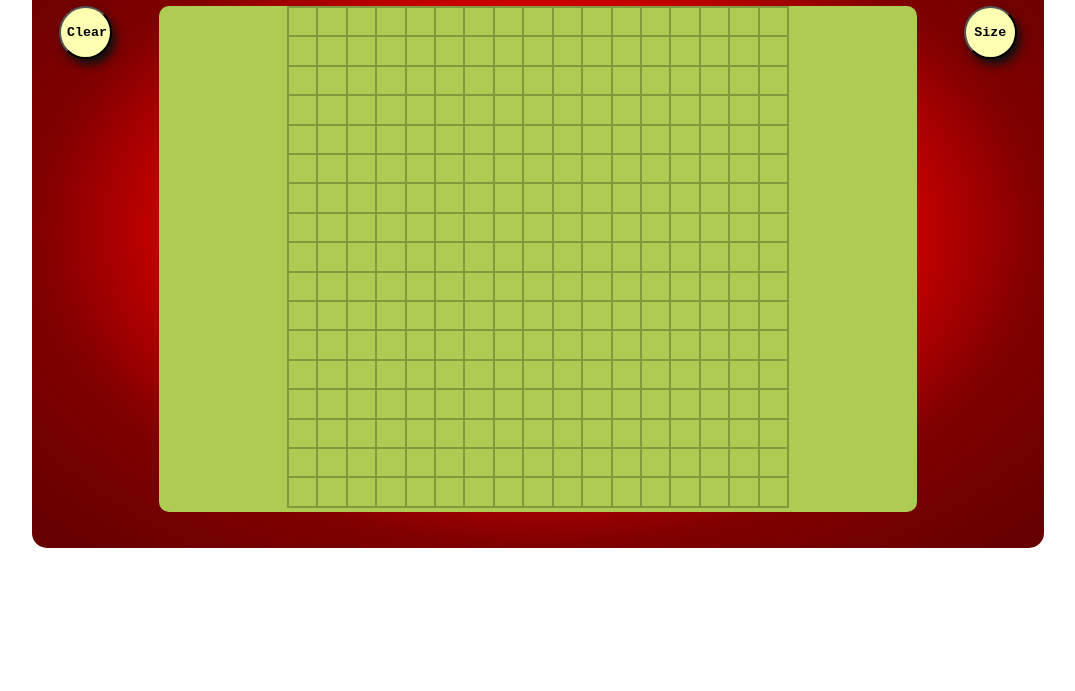
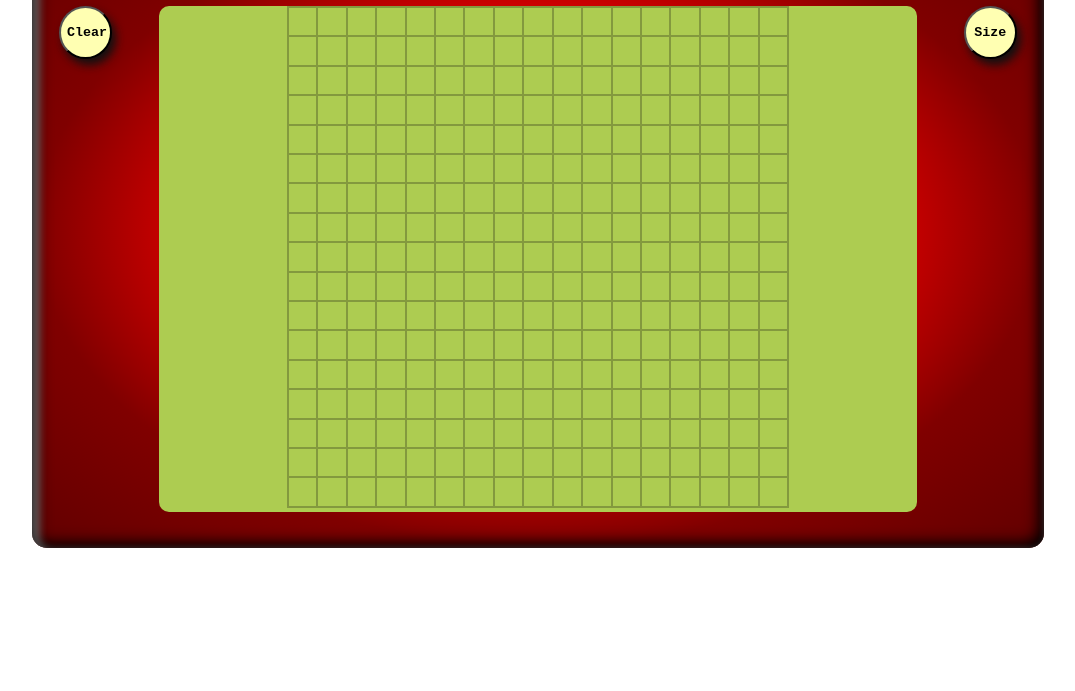
Before and after one commit to akulbaba/etch-a-sketch, a plain HTML site: page index.html in a window 1280 px wide. Shown: the part 109-800 px from the top of the page, without its empty margins (102-1177 px from the left). Drawn offline with nearby package versions, Linux system fonts and the light colour scheme.

Commit message:
update styling

```diff
--- a/stylesheet.css
+++ b/stylesheet.css
@@ -29,6 +29,7 @@ html, body, div, h1, button, {
 	margin: 20px auto;
 	padding-bottom: 20px;
 	text-align: center;
+	box-shadow: inset 5px 5px 15px  black, inset 5px 5px 10px #fff, inset -5px -5px 15px black;
 }
 
 .screen {
```
